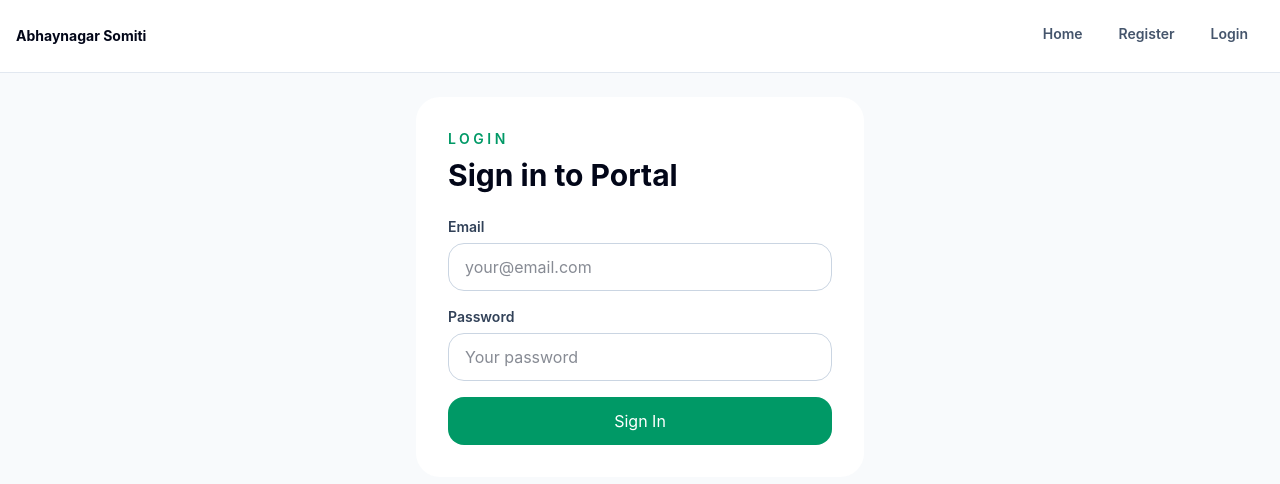
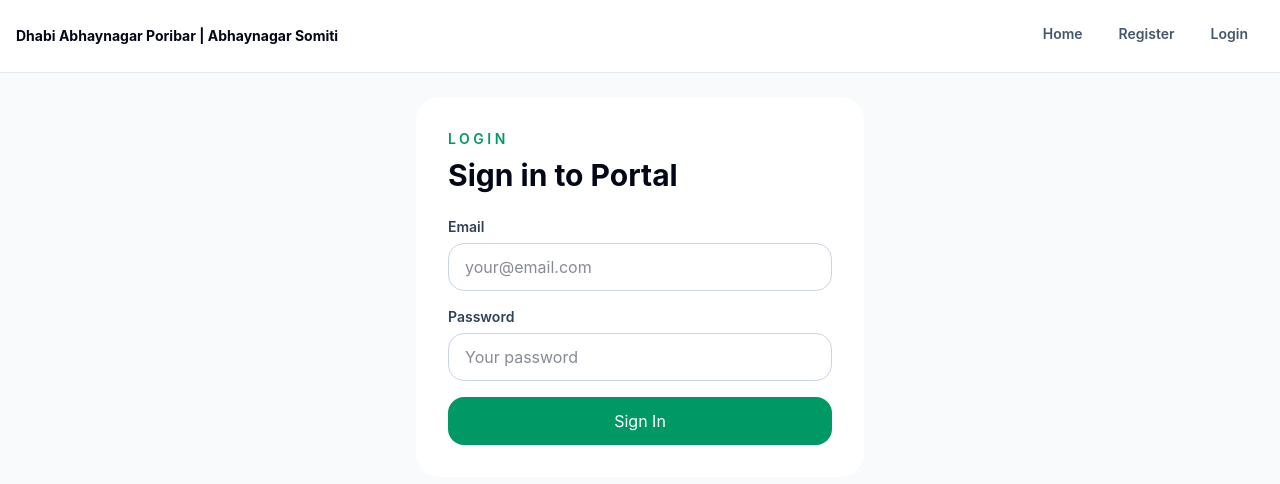
Before and after one commit to rahat1517/AbhaynagarSomiti, a React (Vite) app: page /login in a window 1280 px wide. Shown: the top 484 px of the page. Built offline with nearby package versions, Linux system fonts and the light colour scheme; no server answers.

Commit message:
Update navbar brand for SEO

```diff
--- a/index.html
+++ b/index.html
@@ -2,9 +2,46 @@
 <html lang="en">
   <head>
     <meta charset="UTF-8" />
+
     <meta name="viewport" content="width=device-width, initial-scale=1.0" />
-    <title>Abhaynagar Somiti</title>
+
+    <title>Dhabi Abhaynagar Poribar | Abhaynagar Somiti</title>
+
+    <meta
+      name="description"
+      content="Dhabi Abhaynagar Poribar is an online community platform for Abhaynagar Somiti members, students, alumni, and local people."
+    />
+
+    <meta
+      name="keywords"
+      content="Dhabi Abhaynagar Poribar, Abhaynagar Somiti, Abhaynagar Poribar, DU Abhaynagar, Dhaka University Abhaynagar, Abhaynagar student association, Abhaynagar alumni"
+    />
+
+    <meta name="robots" content="index, follow" />
+
+    <meta name="author" content="Abhaynagar Somiti" />
+
+    <!-- Open Graph / Facebook / Messenger Preview -->
+    <meta property="og:title" content="Dhabi Abhaynagar Poribar | Abhaynagar Somiti" />
+    <meta
+      property="og:description"
+      content="Official online community platform for Dhabi Abhaynagar Poribar and Abhaynagar Somiti members."
+    />
+    <meta property="og:url" content="https://abhaynagar-somiti.vercel.app/" />
+    <meta property="og:type" content="website" />
+    <meta property="og:site_name" content="Abhaynagar Somiti" />
+
+    <!-- Twitter / X Preview -->
+    <meta name="twitter:card" content="summary_large_image" />
+    <meta name="twitter:title" content="Dhabi Abhaynagar Poribar | Abhaynagar Somiti" />
+    <meta
+      name="twitter:description"
+      content="Online platform for Abhaynagar Somiti members, students, alumni, and community people."
+    />
+
+    <link rel="canonical" href="https://abhaynagar-somiti.vercel.app/" />
   </head>
+
   <body>
     <div id="root"></div>
     <script type="module" src="/src/main.jsx"></script>
--- a/src/App.jsx
+++ b/src/App.jsx
@@ -143,8 +143,11 @@ function AppLayout() {
     <>
       <nav className="border-b border-slate-200 bg-white px-4 py-3">
         <div className="mx-auto flex max-w-7xl items-center justify-between gap-3">
-          <Link to="/" className="text-sm font-bold text-slate-950">
-            Abhaynagar Somiti
+          <Link
+            to="/"
+            className="max-w-[180px] text-sm font-bold leading-tight text-slate-950 sm:max-w-none"
+          >
+            Dhabi Abhaynagar Poribar | Abhaynagar Somiti
           </Link>
 
           <div className="flex items-center gap-1 overflow-x-auto">
--- a/src/pages/LandingPage.jsx
+++ b/src/pages/LandingPage.jsx
@@ -71,13 +71,18 @@ export default function LandingPage() {
             </p>
 
             <h1 className="mt-4 text-3xl font-black leading-tight md:text-5xl">
-              Connect Current Students and Alumni by Session
+              Dhabi Abhaynagar Poribar
             </h1>
 
             <p className="mt-4 text-sm leading-6 text-slate-300 md:text-base">
-              Public visitors can see verified members by photo, name,
-              department and session only. Full details are available only after
-              login and according to privacy rules.
+              Abhaynagar Somiti is an online community platform for
+              Abhaynagar students, alumni, verified members, and local people
+              connected with Dhaka University and Abhaynagar.
+            </p>
+
+            <p className="mt-3 text-sm font-semibold leading-6 text-slate-400">
+              Also known as DU Abhaynagar Poribar, Dhaka University Abhaynagar
+              community, and Abhaynagar Student Alumni Association.
             </p>
 
             <div className="mt-8 grid grid-cols-1 gap-3 sm:grid-cols-2">
@@ -92,7 +97,8 @@ export default function LandingPage() {
             </h2>
 
             <p className="mt-2 text-sm text-slate-500">
-              Search by role, session, name or department.
+              Search verified members of Dhabi Abhaynagar Poribar by role,
+              session, name or department.
             </p>
 
             <form
@@ -146,6 +152,23 @@ export default function LandingPage() {
             </form>
           </div>
         </div>
+
+        <section className="mt-8 rounded-3xl bg-white p-5 shadow-soft md:p-6">
+          <p className="text-sm font-semibold uppercase tracking-[0.25em] text-emerald-600">
+            About Abhaynagar Somiti
+          </p>
+
+          <h2 className="mt-2 text-2xl font-black text-slate-950">
+            DU Abhaynagar Poribar and Student Alumni Community
+          </h2>
+
+          <p className="mt-3 text-sm leading-7 text-slate-600 md:text-base">
+            Dhabi Abhaynagar Poribar helps Abhaynagar students, alumni, and
+            verified community members stay connected through a secure online
+            directory, profile system, privacy controls, and career networking
+            features.
+          </p>
+        </section>
 
         {status.message ? (
           <div className="mt-6 rounded-2xl border border-red-200 bg-red-50 p-4 text-sm font-semibold text-red-700">
@@ -238,6 +261,7 @@ function StatCard({ label, value }) {
       <p className="text-xs font-bold uppercase tracking-wider text-slate-400">
         {label}
       </p>
+
       <p className="mt-2 text-3xl font-black text-white">{value}</p>
     </div>
   );
@@ -286,6 +310,7 @@ function InfoLine({ label, value }) {
   return (
     <div className="flex items-center justify-between gap-3">
       <span className="text-slate-500">{label}</span>
+
       <span className="text-right font-bold text-slate-900">
         {value || '-'}
       </span>
```
Also changed, not shown: robots.txt (added), 1 other file (tests, documents, lock files or other folders).
